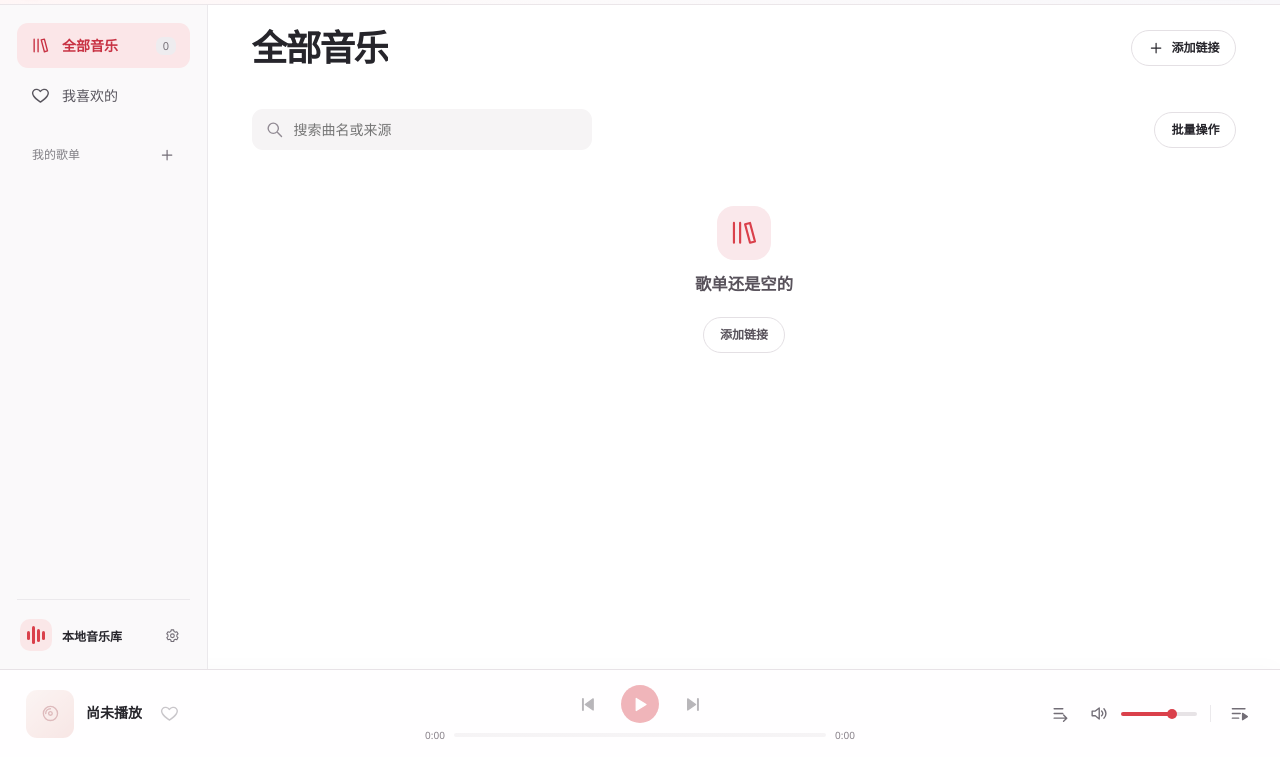
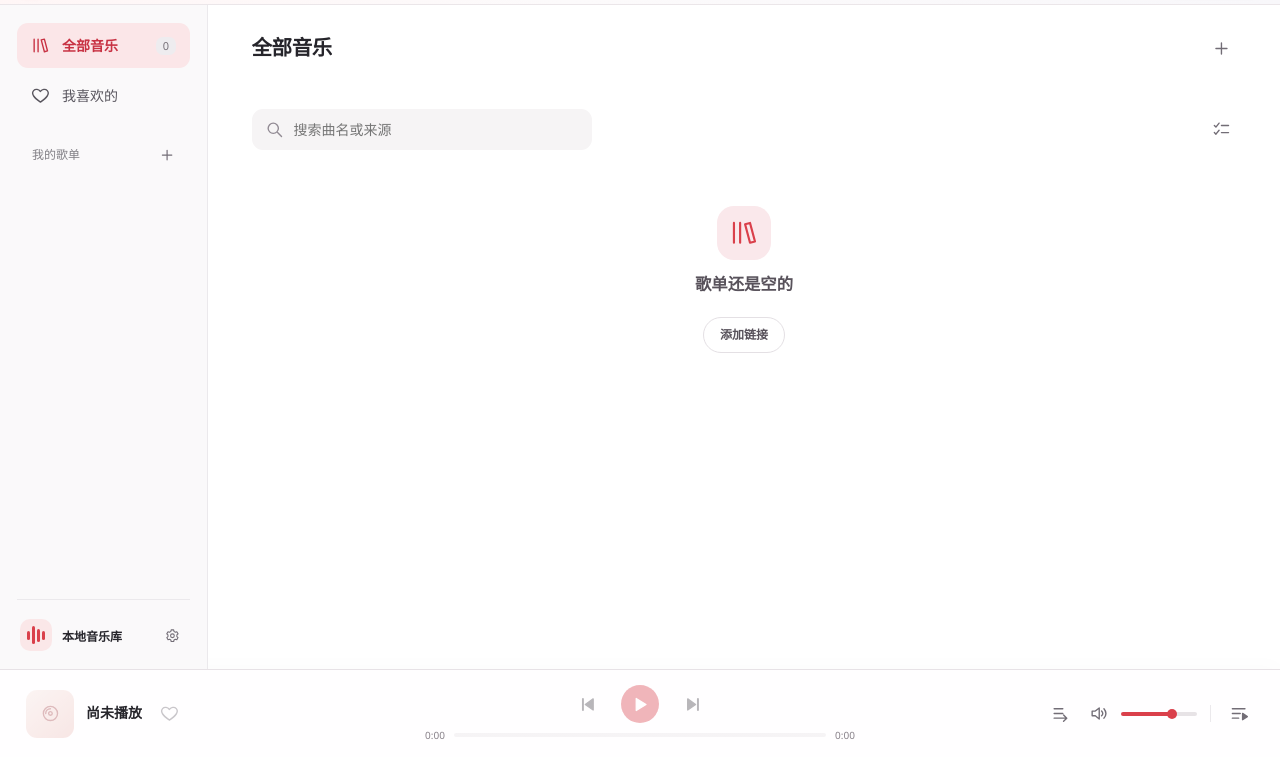
Before and after one commit to lenzo15/Nico-Music, a plain HTML site: page ui/index.html in a window 1280 px wide. Shown: the part 43-800 px from the top of the page. Drawn offline with Linux system fonts and the light colour scheme.

Commit message:
Compact collection headings and use icon-only toolbar actions

```diff
--- a/ui/app.js
+++ b/ui/app.js
@@ -14,6 +14,7 @@ const paths = {
   info: '<circle cx="12" cy="12" r="9"/><path d="M12 11v6m0-10v.1"/>',
   settings: '<circle cx="12" cy="12.5" r="3"/><path d="m10 3-.5 2.5-2.2 1.3-2.4-.8-2 3.5 1.9 1.7v2.6l-1.9 1.7 2 3.5 2.4-.8 2.2 1.3L10 22h4l.5-2.5 2.2-1.3 2.4.8 2-3.5-1.9-1.7v-2.6l1.9-1.7-2-3.5-2.4.8-2.2-1.3L14 3Z"/>',
   plus: '<path d="M12 5v14M5 12h14"/>',
+  checklist: '<path d="m3 7 2 2 4-5m3 3h9M3 16l2 2 4-5m3 3h9"/>',
   play: '<path d="m7 4 13 8-13 8z" fill="currentColor"/>',
   pause: '<path d="M8 5v14m8-14v14" stroke-width="4"/>',
   order: '<path d="M4 6h11M4 12h11M4 18h16m-4-4 4 4-4 4"/>',
@@ -370,7 +371,6 @@ function visibleOrder() {
   return pageOrder().filter(i => !query || (title(tracks[i]) + " " + tracks[i].url).toLowerCase().includes(query));
 }
 function refreshBatch(visible) {
-  $("batchToggle").textContent = batch ? "完成" : "批量操作";
   $("batchToggle").setAttribute("aria-pressed", String(batch));
   $("batchBar").hidden = !batch;
   if (!batch) return;
--- a/ui/index.html
+++ b/ui/index.html
@@ -62,8 +62,8 @@
         <div class="topbar">
           <h1 id="heading">全部音乐</h1>
           <button id="deleteList" class="subtle" hidden><i data-icon="trash"></i>删除歌单</button>
-          <button id="topAdd" class="subtle addLink">
-            <i data-icon="plus"></i>添加链接
+          <button id="topAdd" class="icon addLink" aria-label="添加链接">
+            <i data-icon="plus"></i>
           </button>
         </div>
         <div class="content">
@@ -75,7 +75,7 @@
                 placeholder="搜索曲名或来源"
                 aria-label="搜索曲名或来源"
             /></label>
-            <button id="batchToggle" class="subtle" aria-pressed="false" aria-controls="batchBar">批量操作</button></div>
+            <button id="batchToggle" class="icon" aria-label="批量操作" aria-pressed="false" aria-controls="batchBar"><i data-icon="checklist"></i></button></div>
             <div id="batchBar" role="group" aria-label="歌曲批量操作" hidden>
               <label><input id="batchAll" type="checkbox">全选</label>
               <small id="batchCount" aria-live="polite">已选 0 首</small>
--- a/ui/style.css
+++ b/ui/style.css
@@ -460,9 +460,10 @@ h3,
 p {
   margin: 0;
 }
-h1 {
-  font-size: clamp(28px, 2.8vw, 40px);
-  letter-spacing: -1.8px;
+#heading {
+  font-size: clamp(18px, 1.6vw, 22px);
+  font-weight: 600;
+  letter-spacing: -0.02em;
   line-height: 1.25;
   margin: 5px 0;
 }
```
